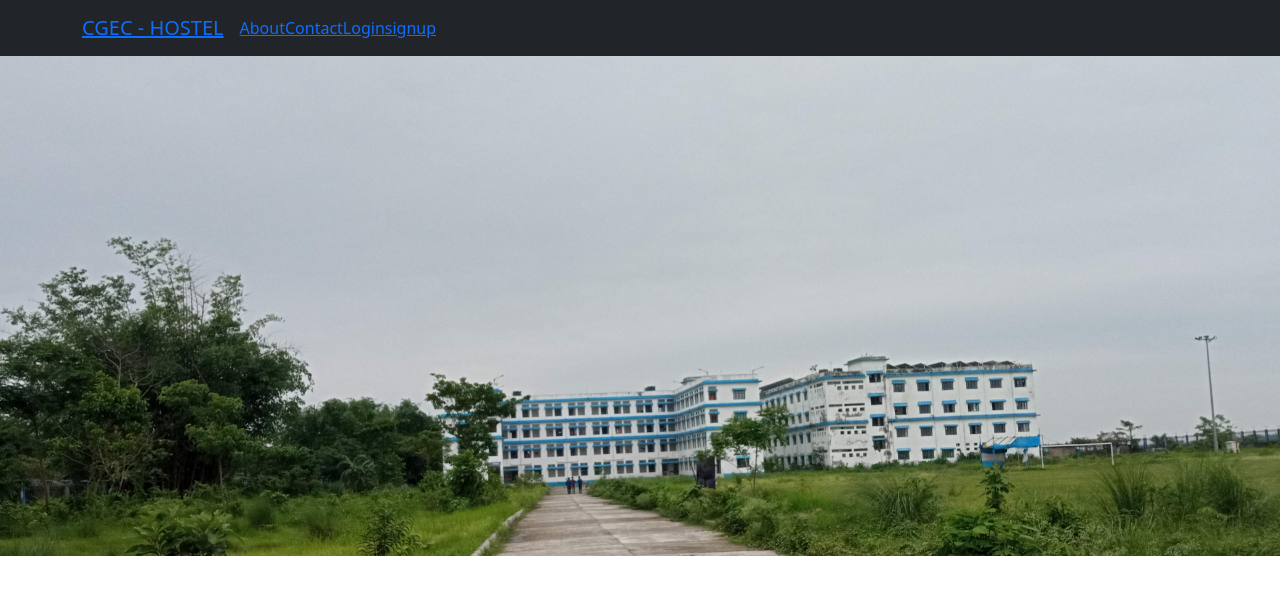
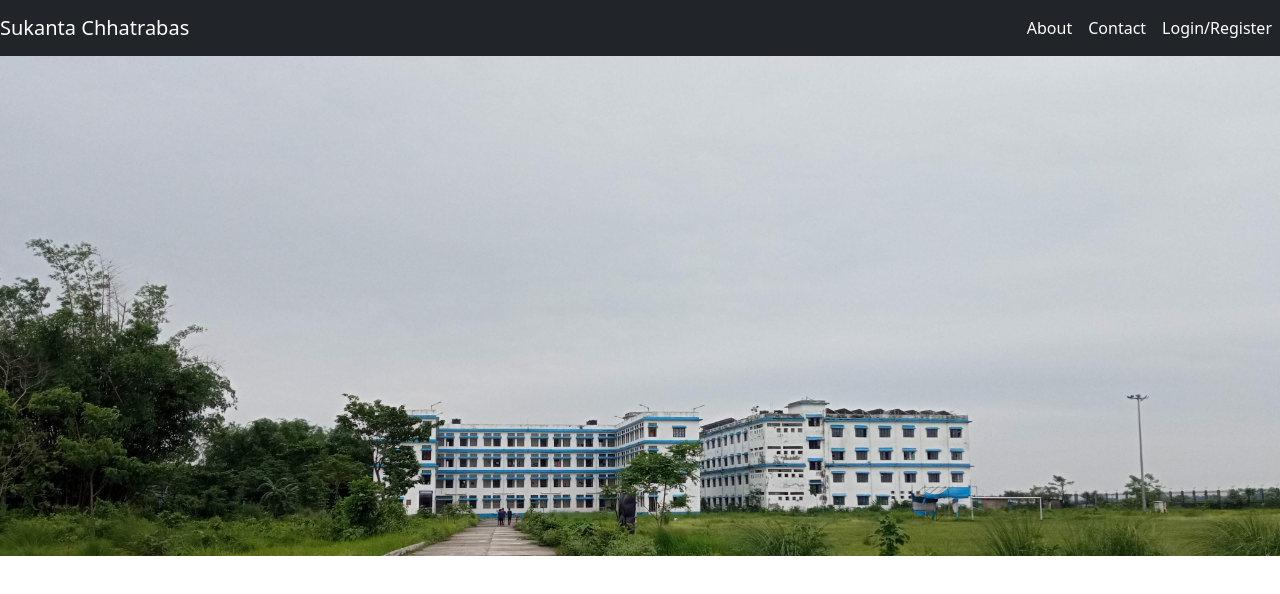
Before and after one commit to sanjoy04/CGEC-Hostel, a React (Create React App) app: page / in a window 1280 px wide. Shown: the top 594 px of the page. Built offline with nearby package versions, Linux system fonts and the light colour scheme.

Commit message:
Navbar mdified(Right aligned)

```diff
--- a/src/App.css
+++ b/src/App.css
@@ -41,7 +41,7 @@
 
 .parallax {
   /* The image used */
-  background-image: url("./images/hostel1.jpg");
+  background-image: url("./images/hostel2.jpg");
 
   /* Set a specific height */
   min-height: 500px;
--- a/src/Components/Nav.css
+++ b/src/Components/Nav.css
@@ -1,4 +1,14 @@
 .nav_bar{
     display: flex;
     position: fixed;
+    float: right;
 }
+
+.right_align{
+    justify-content: flex-end;
+}
+
+.link{
+    text-decoration: none;
+    color: white;
+}
--- a/src/Components/Navbar.js
+++ b/src/Components/Navbar.js
@@ -1,30 +1,25 @@
 import { Nav, Navbar, Container } from "react-bootstrap";
 import { Link } from "react-router-dom";
-import './Nav.css'
+import "./Nav.css";
 
 export default function Navbar_() {
   return (
     <Navbar collapseOnSelect expand="lg" bg="dark" variant="dark">
-      <Container>
-        <Navbar.Brand><Link to={'index'}>CGEC - HOSTEL</Link></Navbar.Brand>
-        <Navbar.Toggle aria-controls="responsive-navbar-nav" />
-        <Navbar.Collapse id="responsive-navbar-nav">
-          <Nav className="me-auto">
-            <Nav.Link></Nav.Link>
-            <Nav.Link></Nav.Link>
-            <Nav.Link></Nav.Link>
-            <Nav.Link></Nav.Link>
-          </Nav>
-          <Nav className="nav_bar">
-            <Link to={"/About"}>About</Link>
-            <Link to={"/Contact"}>Contact</Link>
-            <Link to={""}>Login</Link>
-            <Link to={""}>signup</Link>
-
-
-          </Nav>
-        </Navbar.Collapse>
-      </Container>
+      <Navbar.Brand href="#home">Sukanta Chhatrabas</Navbar.Brand>
+      <Navbar.Toggle aria-controls="responsive-navbar-nav" />
+      <Navbar.Collapse className="right_align" id="responsive-navbar-nav">
+        <Nav className="nav_elements">
+          <Nav.Link>
+            <Link className="link" to={"/About"}>About</Link>
+          </Nav.Link>
+          <Nav.Link>
+            <Link className="link" to={"/Contact"}>Contact</Link>
+          </Nav.Link>
+          <Nav.Link>
+            <Link className="link" to={"/"}>Login/Register</Link>
+          </Nav.Link>
+        </Nav>
+      </Navbar.Collapse>
     </Navbar>
   );
 }
--- a/src/Pages/About.js
+++ b/src/Pages/About.js
@@ -1,4 +1,4 @@
-// import './App.css';
+import '../App.css';
 import { useEffect } from "react";
 
 function About() {
```
